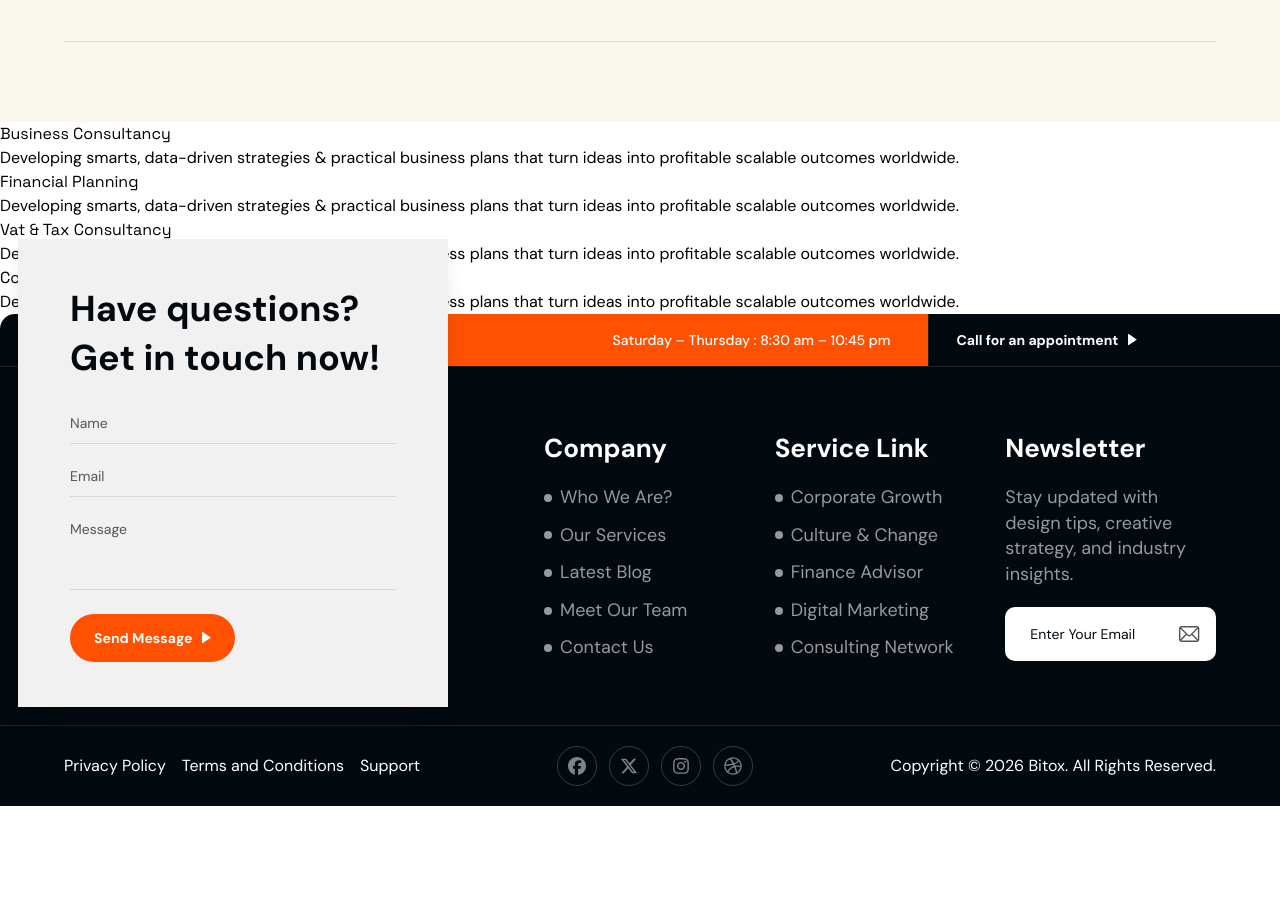
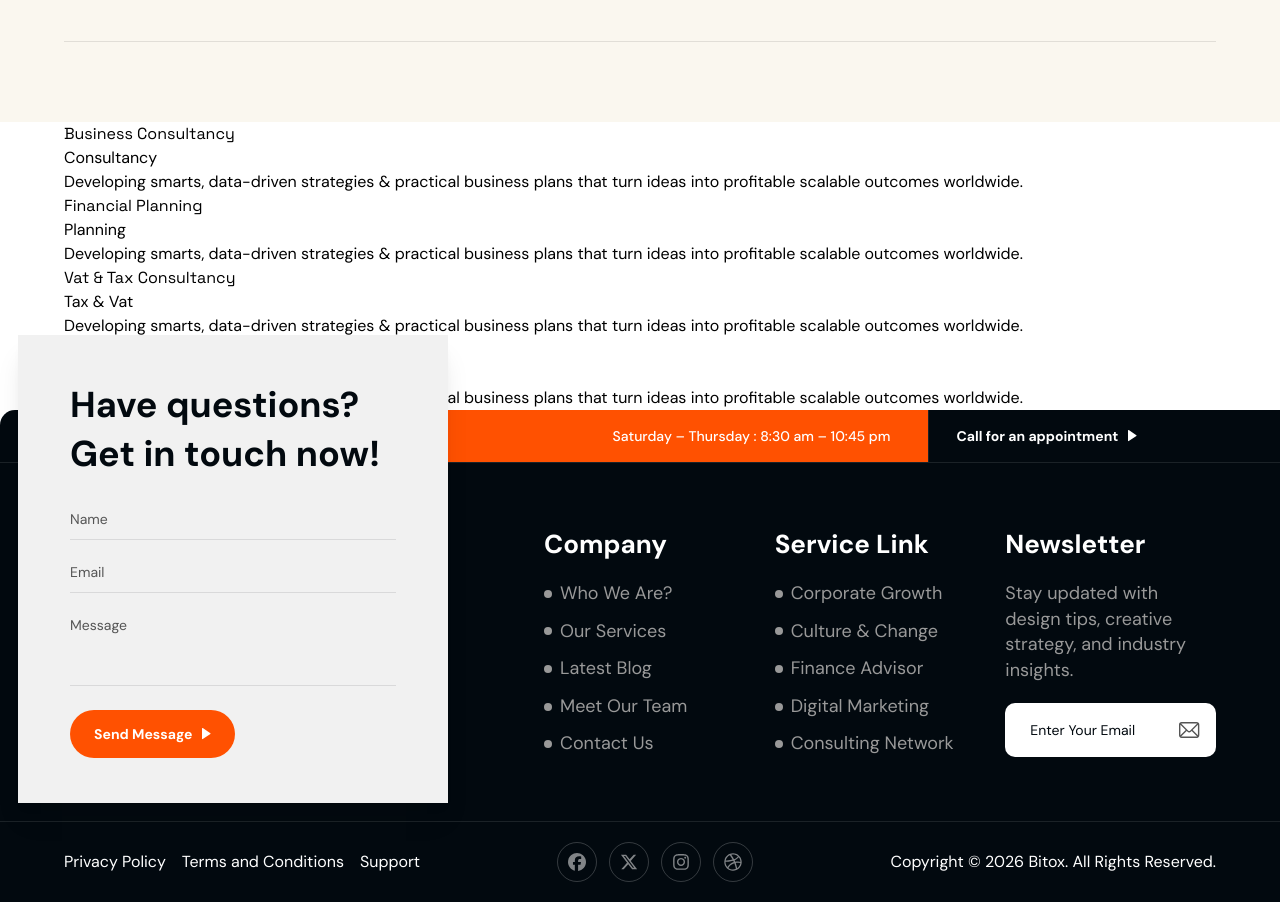
Before and after one commit to Mostofa-zaman/bitox-business-consulting-website, a Next.js app: page /consulting-agency in a window 1280 px wide. Shown: the part 3460-4362 px from the top of the page. Before the commit the page ends 4266 px from the top, so only its background shows below. Built offline with nearby package versions, Linux system fonts and the light colour scheme.

Commit message:
feat(services): add services section with reusable service card

```diff
--- a/src/components/homeTwo/Services.jsx
+++ b/src/components/homeTwo/Services.jsx
@@ -3,15 +3,35 @@
 import React from 'react'
 import { services } from '../helper/helpers';
 
+import Container from "../common/Container";
+import { Stack } from "../common/Responsive";
+
+
+
+const ServiceCard = ({ service }) => {
+  return (
+    <div>
+      <h2>{service.title}</h2>
+
+      <p>{service.category}</p>
+
+      <p>{service.description}</p>
+    </div>
+  );
+};
+
 const Services = () => {
   return (
-    <section>
-      {services.map((service, index) => (
-        <div key={index}>
-          <h2>{service.title}</h2>
-          <p>{service.description}</p>
-        </div>
-      ))}
+   <section className="w-full">
+      <Container size="lg">
+        <Stack gap="none">
+          {services.map((service, index) => (
+
+              <ServiceCard  service={service} index={service.imgId} />
+
+          ))}
+        </Stack>
+      </Container>
     </section>
   );
 };
```
